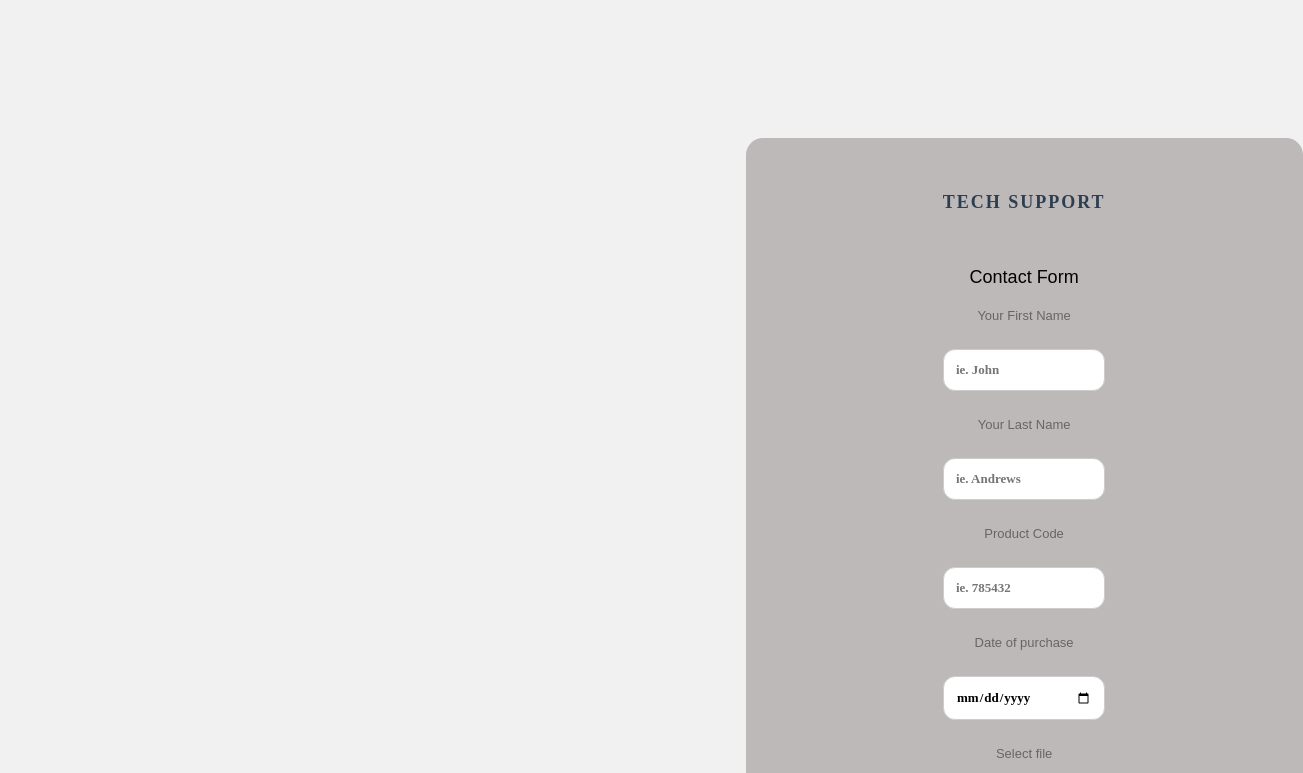
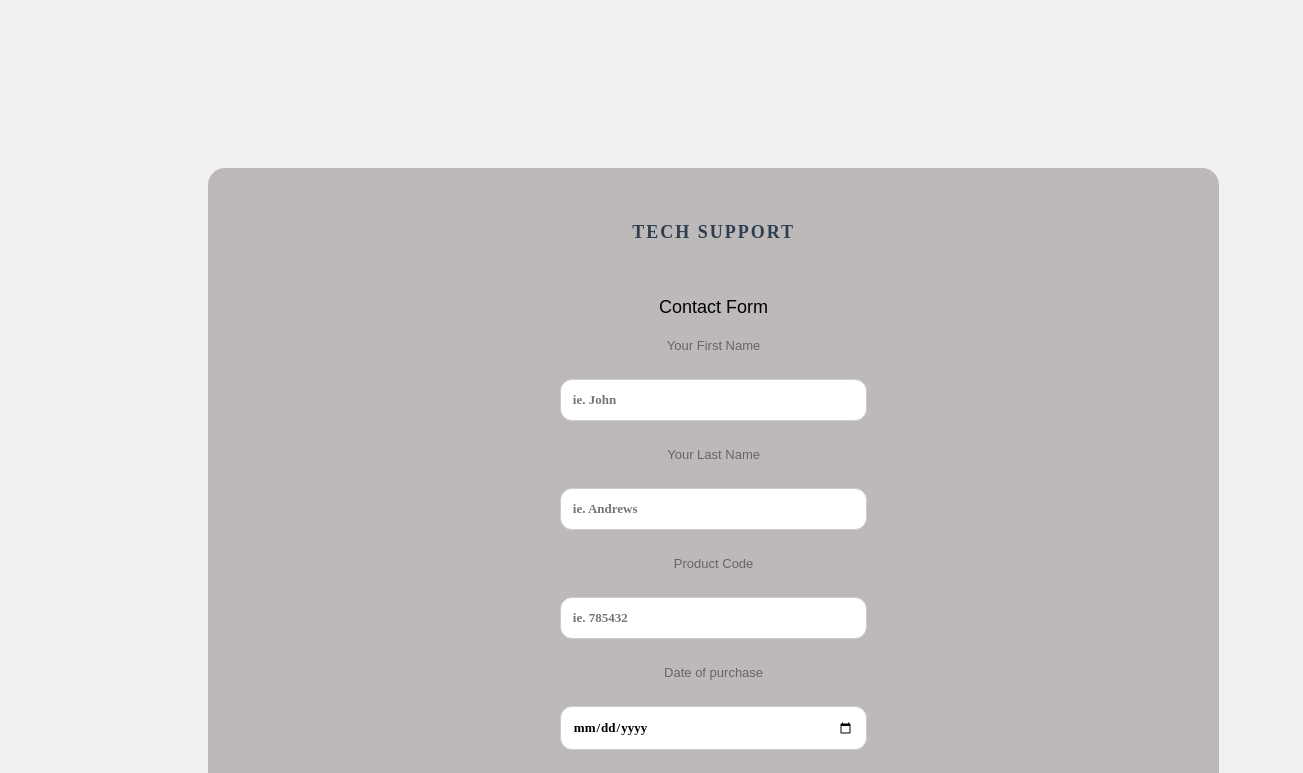
Before and after one commit to PeterPetovits/Eshop-Website-2022, a plain HTML site: page Exercise3/contact-form.html in a window 1280 px wide. Shown: the part 340-1113 px from the top of the page, 1303 px wide, since content can reach past the window. Drawn offline with Linux system fonts and the light colour scheme.

Commit message:
Contact form positioning fix

```diff
--- a/Exercise3/style.css
+++ b/Exercise3/style.css
@@ -859,7 +859,7 @@ a:active{
 */
 
 /*Style for Tech support and Ratings section */
-#Tech-Support,.Ratings-and-Comments{
+.Ratings-and-Comments{
     display:flex;
     position:relative;
     width:80%;
@@ -875,6 +875,21 @@ a:active{
     flex-shrink: 2;
     grid-column: 2;
     grid-row:2;
+}
+#Tech-Support{
+    display:flex;
+    position:relative;
+    width:80%;
+    background-color: #beb9b9;
+    border-radius: 17px;
+    text-align: center;
+    /*font-family:montserrat;*/
+    font-size:large;
+    box-sizing: border-box;
+    margin:200px;
+    flex-flow:column wrap;
+    flex-grow: 1;
+    flex-shrink: 2;
 }
 
 /*Style for fieldset inside tech support and Ratings section*/
```
